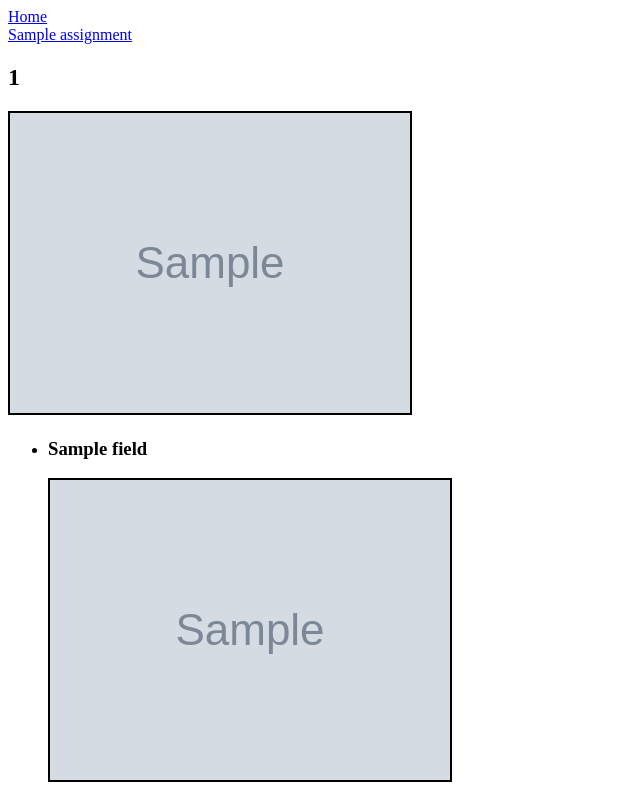
After one commit to alexbatistaarantes/auxilio-avaliacao, a Django app: page /assignment/1/submission/1/ in a window 1280 px wide. The commit adds this page. Shown: the whole page, without its empty margins (0-640 px from the left). Run offline with Django 4.2, Linux system fonts and the light colour scheme; tables that the repository leaves empty hold one stand-in row (values such as "Sample post"); grey boxes marked "Sample" are stand-in pictures.

Commit message:
Add entregas e respostas

```diff
--- a/backend/auxilioavaliacao/models.py
+++ b/backend/auxilioavaliacao/models.py
@@ -43,7 +43,7 @@ class Field(models.Model):
     pctY2 = models.FloatField(null=True, blank=True, help_text="O percentual do ponto direito inferior em relação a altura da imagem template")
 
     def save(self, *args, **kwargs):
-        """ Obtém os percentuais dos pontos
+        """ Obtém imagem do campo e os percentuais dos pontos
         """
 
         # Obtendo imagem do campo a partir da imagem template
@@ -57,7 +57,7 @@ class Field(models.Model):
         self.pctX2 = self.x2 / template_width
         self.pctY2 = self.y2 / template_height
 
-        super(Field, self).save(*args, **kwargs)
+        super().save(*args, **kwargs)
 
 class Submission(models.Model):
     """ Guarda uma entrega de uma Atividade (:model:`auxilioavalicao.Assignment`) de um aluno
@@ -80,6 +80,34 @@ class Submission(models.Model):
             models.UniqueConstraint('assignment', 'studentId', name='unique_student_submission_per_assignment')
         ]
 
+    def save(self, *args, **kwargs):
+        """ Automaticamente obtém as respostas (:model:`auxilioavaliacao.Answer`) a partir dos campos (:model:`auxilioavaliacao.Field`) da atividade (:model:`auxilioavaliacao.Assignment`)
+        """
+
+        super().save(*args, **kwargs)
+
+        fields = self.assignment.field_set.all()
+        for field in fields:
+            x1 = int(self.width * field.pctX1)
+            y1 = int(self.height * field.pctY1)
+            x2 = int(self.width * field.pctX2)
+            y2 = int(self.height * field.pctY2)
+
+            answer = Answer(
+                submission=self,
+                field=field,
+                x1=x1,
+                y1=y1,
+                x2=x2,
+                y2=y2
+            )
+            answer.save()
+
+        super().save(*args, **kwargs)
+
+    def save_answer(self, field):
+        pass
+
 class Answer(models.Model):
     """ Guarda a imagem da resposta de uma Entrega (:model:`auxilioavalicao.Submission`)
     """
@@ -100,3 +128,13 @@ class Answer(models.Model):
         constraints = [
             models.UniqueConstraint('submission', 'field', name='unique_field_per_submission')
         ]
+
+    def save(self, *args, **kwargs):
+        """ Obtém imagem da resposta
+        """
+
+        # Obtendo imagem do campo a partir da imagem template
+        self.submission.image.open()
+        self.image = crop_image(self.submission.image, (self.x1, self.y1, self.x2, self.y2))
+
+        super().save(*args, **kwargs)
--- a/backend/auxilioavaliacao/templates/auxilioavaliacao/new_assignment.html
+++ b/backend/auxilioavaliacao/templates/auxilioavaliacao/new_assignment.html
@@ -5,7 +5,7 @@
 {% block content %}
 <div>
     <h2> Criar nova atividade </h2>
-    <form action="" method="post"  enctype="multipart/form-data">
+    <form action="" method="post" enctype="multipart/form-data">
         {% csrf_token %}
 
         {{ form }}
--- /dev/null
+++ b/backend/auxilioavaliacao/templates/auxilioavaliacao/submission.html
@@ -0,0 +1,20 @@
+{% extends 'auxilioavaliacao/layout.html' %}
+
+{% block content %}
+<div id="submission">
+    <a href="{% url 'auxilioavaliacao:assignment' assignment.id %}">{{ assignment.title }}</a>
+
+    <h2>{{ submission.studentId }}</h2>
+    <img src="{{ submission.image.url }}" alt="Imagem da entrega">
+
+    <ul id="answers">
+        {% for answer in submission.answer_set.all %}
+            <li>
+                <h3>{{ answer.field.label }}</h3>
+                <img src="{{ answer.image.url }}" alt="Imagem da resposta">
+            </li>
+        {% endfor %}
+    </ul>
+
+</div>
+{% endblock %}
--- a/backend/auxilioavaliacao/urls.py
+++ b/backend/auxilioavaliacao/urls.py
@@ -9,4 +9,6 @@ urlpatterns = [
     path('assignment/<int:assignment_id>/', views.assignment, name='assignment'),
     path('assignment/<int:assignment_id>/field/<int:field_id>/', views.field, name='field'),
     path('assignment/<int:assignment_id>/new_field/', views.new_field, name='newfield'),
+    path('assignment/<int:assignment_id>/new_submission/', views.new_submission, name='newsubmission'),
+    path('assignment/<int:assignment_id>/submission/<int:submission_id>/', views.submission, name='submission'),
 ]
--- a/backend/auxilioavaliacao/views.py
+++ b/backend/auxilioavaliacao/views.py
@@ -80,3 +80,35 @@ def field(request, assignment_id, field_id):
         'field': field
     }
     return render(request, 'auxilioavaliacao/field.html', context)
+
+def new_submission(request, assignment_id):
+    """ Página para adicionar apenas uma nova Entrega (:model:`auxilioavaliacao.Submission`)
+    """
+
+    assignment = get_object_or_404(Assignment, pk=assignment_id)
+    if request.method == 'POST':
+        form = SubmissionForm(request.POST, request.FILES)
+        if form.is_valid():
+            data = form.cleaned_data
+            submission = Submission(**data, assignment=assignment)
+            submission.save()
+
+            return HttpResponseRedirect(reverse('auxilioavaliacao:assignment', args=[assignment.id]))
+    else:
+        form = SubmissionForm()
+
+    context = {
+        'form': form,
+        'assignment': assignment
+    }
+    return render(request, 'auxilioavaliacao/new_submission.html', context)
+
+def submission(request, assignment_id, submission_id):
+
+    assignment = get_object_or_404(Assignment, pk=assignment_id)
+    submission = get_object_or_404(Submission, pk=submission_id)
+    context = {
+        'assignment': assignment,
+        'submission': submission
+    }
+    return render(request, 'auxilioavaliacao/submission.html', context)
--- a/backend/static/css/styles.css
+++ b/backend/static/css/styles.css
@@ -33,3 +33,13 @@ div#assignment img {
 }
 
 /* ================== */
+/* Submission */
+
+div#submission img {
+    max-width: 500px;
+    height: auto;
+
+    border: 2px solid black;
+}
+
+/* ================== */
```
Also changed, not shown: backend/auxilioavaliacao/templates/auxilioavaliacao/assignment.html (+20 -0 lines), backend/auxilioavaliacao/templates/auxilioavaliacao/new_submission.html (added, +20 -0 lines), backend/auxilioavaliacao/migrations/0014_alter_field_image.py (added).
